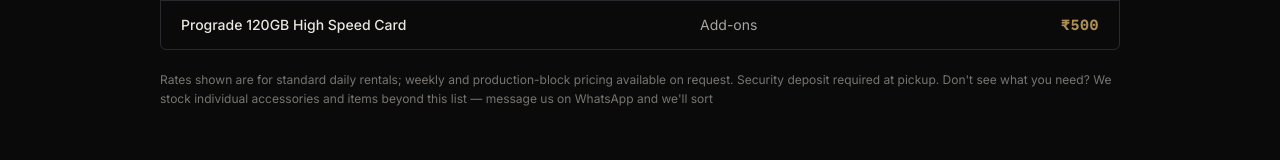
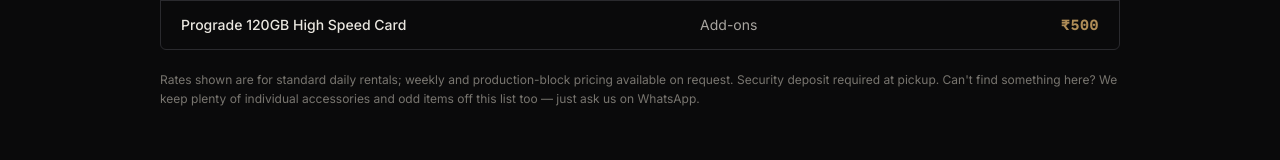
Before and after one commit to RanveerC22/ramesh-chavare-films, a Next.js app: page /rate-card in a window 1280 px wide. Shown: the part 1681-1841 px from the top of the page. Built offline with nearby package versions, Linux system fonts and the light colour scheme.

Commit message:
Final Touches - Rate Card

```diff
--- a/components/RateCardTable.tsx
+++ b/components/RateCardTable.tsx
@@ -112,8 +112,8 @@
       <p className="no-print mt-5 text-xs leading-relaxed text-ivory-dim">
         Rates shown are for standard daily rentals; weekly and production-block
         pricing available on request. Security deposit required at pickup.
-        Don&apos;t see what you need? We stock individual accessories and
-        items beyond this list — message us on WhatsApp and we&apos;ll sort
+        Can't find something here? We keep plenty of individual accessories and
+        odd items off this list too — just ask us on WhatsApp.
       </p>
     </div>
   );
```
